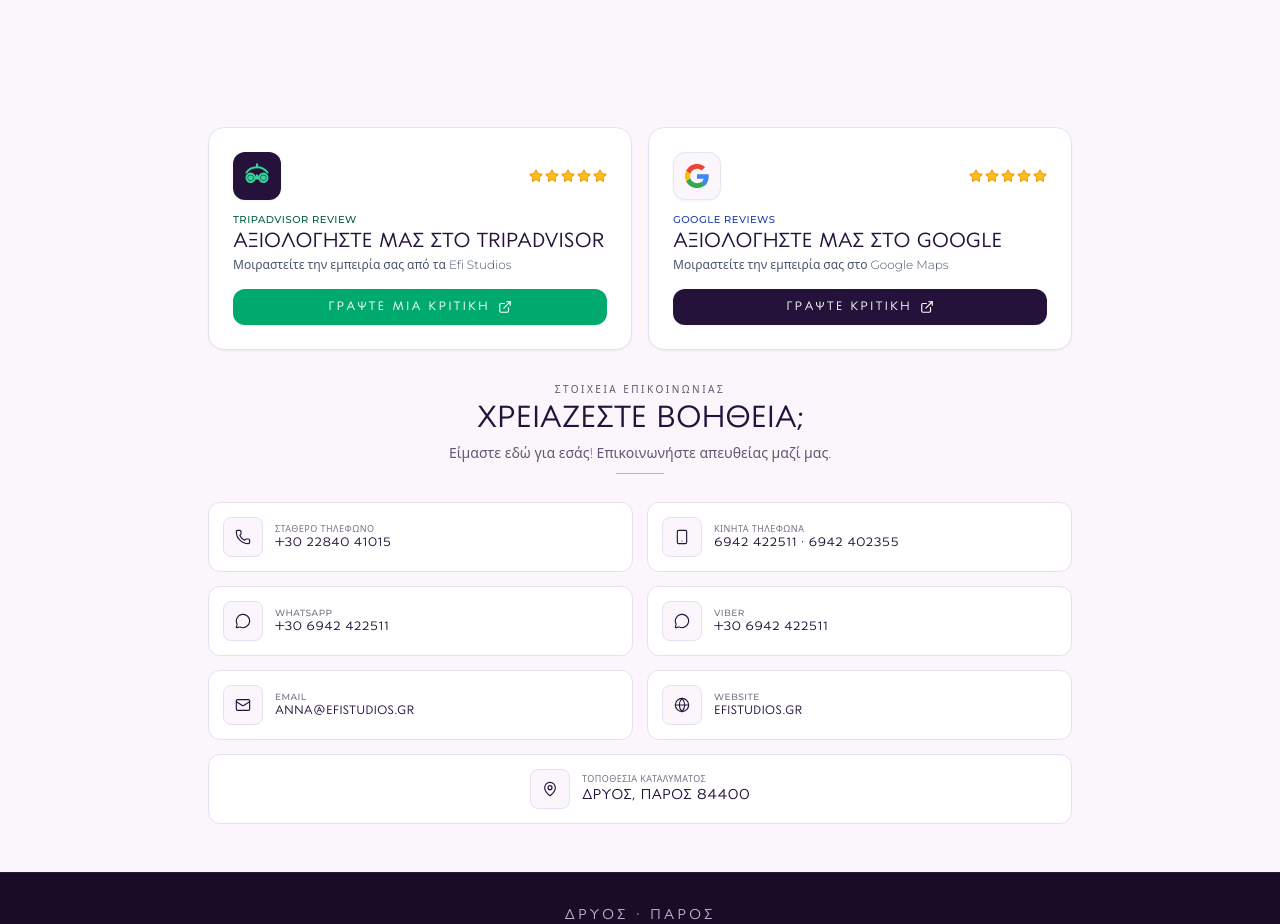
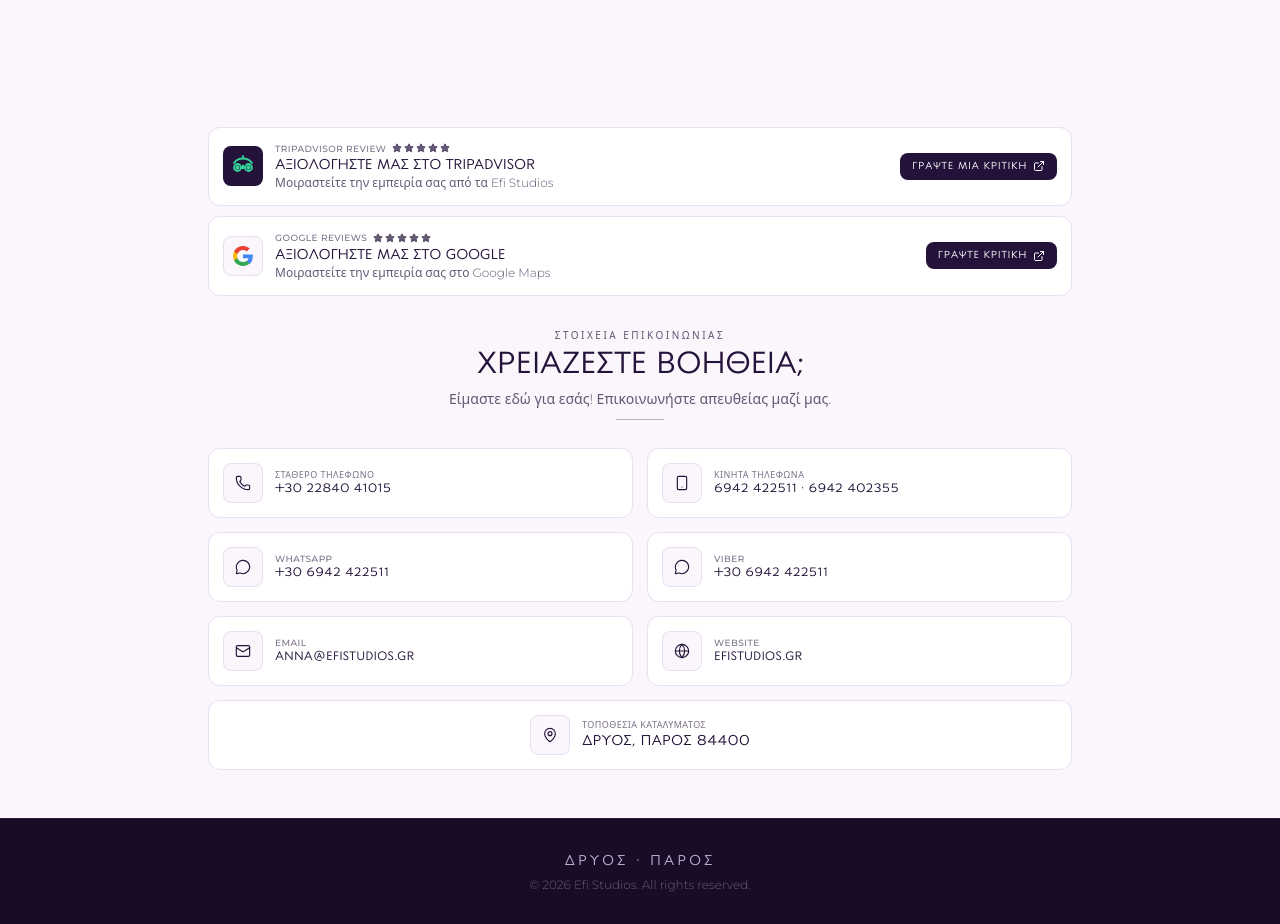
Before and after one commit to terracharta-cpu/efistudios, a React (Vite) app: page / in a window 1280 px wide. Shown: the part 940-1864 px from the top of the page. Built offline with nearby package versions, Linux system fonts and the light colour scheme; no server answers; the database is empty; a web font is replaced by a local one.

Commit message:
Compact horizontal TripAdvisor & Google review cards with original logos and uniform purple theme

```diff
--- a/src/components/AssistanceFooter.tsx
+++ b/src/components/AssistanceFooter.tsx
@@ -85,87 +85,81 @@ export const AssistanceFooter: React.FC<AssistanceFooterProps> = () => {
     <footer className="w-full mt-20 sm:mt-24">
       <div className="max-w-4xl mx-auto px-4 pb-12 space-y-8">
         {/* ============================================================== */}
-        {/* 3. TWO EQUAL-SIZED REVIEW CARDS: TRIPADVISOR & GOOGLE REVIEWS */}
+        {/* 3. COMPACT REVIEW CARDS: TRIPADVISOR & GOOGLE REVIEWS */}
         {/* ============================================================== */}
-        <div className="grid grid-cols-1 sm:grid-cols-2 gap-4">
+        <div className="grid grid-cols-1 gap-2.5">
           {/* Card A: TripAdvisor Review */}
-          <div className="relative overflow-hidden p-5 sm:p-6 rounded-2xl bg-white border border-[#e8dff0] shadow-sm hover:shadow-md transition-all group flex flex-col justify-between">
-            <div className="space-y-3">
-              <div className="flex items-center justify-between">
-                <div className="w-12 h-12 rounded-xl bg-[#24123a] text-emerald-400 flex items-center justify-center shrink-0 shadow-sm group-hover:scale-105 transition-transform">
-                  <TripAdvisorLogo className="w-7 h-7 text-emerald-400" />
+          <div className="flex items-center justify-between gap-3 p-3 sm:p-3.5 rounded-xl bg-white border border-[#e8dff0] shadow-xs hover:shadow-sm transition-all">
+            <div className="flex items-center gap-2.5 sm:gap-3 min-w-0 flex-1">
+              <div className="w-9 h-9 sm:w-10 sm:h-10 rounded-lg bg-[#24123a] text-emerald-400 flex items-center justify-center shrink-0">
+                <TripAdvisorLogo className="w-5 h-5 sm:w-6 sm:h-6 text-emerald-400" />
               </div>
-                <div className="flex items-center gap-0.5 text-amber-500">
+              <div className="min-w-0 flex-1">
+                <div className="flex items-center gap-1.5">
+                  <span className="text-[9px] font-sans font-medium tracking-wider uppercase text-[#24123a]/60">
+                    TRIPADVISOR REVIEW
+                  </span>
+                  <div className="flex items-center gap-0.5 text-[#24123a]/70">
                     {[...Array(5)].map((_, i) => (
-                    <Star key={i} className="w-3.5 h-3.5 fill-amber-400 text-amber-500" />
+                      <Star key={i} className="w-2.5 h-2.5 fill-[#24123a]/70 text-[#24123a]/70" />
                     ))}
                   </div>
                 </div>
-
-              <div>
-                <span className="text-[10px] font-sans font-medium tracking-wider uppercase text-emerald-800 block">
-                  TRIPADVISOR REVIEW
-                </span>
-                <h3 className="font-pathos font-bold text-lg sm:text-xl text-[#24123a] tracking-tight leading-snug">
+                <h3 className="font-pathos font-bold text-xs sm:text-sm text-[#24123a] tracking-tight leading-tight truncate">
                   {t.tripadvisorTitle}
                 </h3>
-                <p className="text-xs text-slate-600 font-sans font-light mt-0.5">
+                <p className="text-[10px] sm:text-xs text-[#24123a]/70 font-sans font-light leading-tight truncate">
                   {t.tripadvisorSub}
                 </p>
               </div>
             </div>
 
-            <div className="pt-4">
             <a
               href={tripadvisorUrl}
               target="_blank"
               rel="noopener noreferrer"
-                className="inline-flex items-center justify-center w-full gap-2 px-5 py-2.5 rounded-xl bg-[#00aa6c] hover:bg-[#008f5a] text-white text-xs font-pathos font-bold uppercase tracking-[0.16em] transition-all shadow-sm active:scale-95"
+              className="inline-flex items-center justify-center gap-1.5 px-3 py-1.5 rounded-lg bg-[#24123a] hover:bg-[#381c5a] text-white text-[10px] font-pathos font-bold uppercase tracking-wider transition-all shrink-0 active:scale-95"
             >
               <span>{t.tripadvisorAction}</span>
-                <ExternalLink className="w-3.5 h-3.5" />
+              <ExternalLink className="w-3 h-3" />
             </a>
           </div>
+
+          {/* Card B: Google Reviews */}
+          <div className="flex items-center justify-between gap-3 p-3 sm:p-3.5 rounded-xl bg-white border border-[#e8dff0] shadow-xs hover:shadow-sm transition-all">
+            <div className="flex items-center gap-2.5 sm:gap-3 min-w-0 flex-1">
+              <div className="w-9 h-9 sm:w-10 sm:h-10 rounded-lg bg-[#faf6fb] border border-[#e8dff0] flex items-center justify-center shrink-0">
+                <GoogleLogo className="w-5 h-5" />
               </div>
-
-          {/* Card B: Google Reviews (Equal-sized) */}
-          <div className="relative overflow-hidden p-5 sm:p-6 rounded-2xl bg-white border border-[#e8dff0] shadow-sm hover:shadow-md transition-all group flex flex-col justify-between">
-            <div className="space-y-3">
-              <div className="flex items-center justify-between">
-                <div className="w-12 h-12 rounded-xl bg-[#faf6fb] border border-slate-200 flex items-center justify-center shrink-0 shadow-sm group-hover:scale-105 transition-transform">
-                  <GoogleLogo className="w-6 h-6" />
-                </div>
-                <div className="flex items-center gap-0.5 text-amber-500">
+              <div className="min-w-0 flex-1">
+                <div className="flex items-center gap-1.5">
+                  <span className="text-[9px] font-sans font-medium tracking-wider uppercase text-[#24123a]/60">
+                    GOOGLE REVIEWS
+                  </span>
+                  <div className="flex items-center gap-0.5 text-[#24123a]/70">
                     {[...Array(5)].map((_, i) => (
-                    <Star key={i} className="w-3.5 h-3.5 fill-amber-400 text-amber-500" />
+                      <Star key={i} className="w-2.5 h-2.5 fill-[#24123a]/70 text-[#24123a]/70" />
                     ))}
                   </div>
                 </div>
-
-              <div>
-                <span className="text-[10px] font-sans font-medium tracking-wider uppercase text-blue-800 block">
-                  GOOGLE REVIEWS
-                </span>
-                <h3 className="font-pathos font-bold text-lg sm:text-xl text-[#24123a] tracking-tight leading-snug">
+                <h3 className="font-pathos font-bold text-xs sm:text-sm text-[#24123a] tracking-tight leading-tight truncate">
                   {t.googleReviewsTitle}
                 </h3>
-                <p className="text-xs text-slate-600 font-sans font-light mt-0.5">
+                <p className="text-[10px] sm:text-xs text-[#24123a]/70 font-sans font-light leading-tight truncate">
                   {t.googleReviewsSub}
                 </p>
               </div>
             </div>
 
-            <div className="pt-4">
             <a
               href={googleReviewsUrl}
               target="_blank"
               rel="noopener noreferrer"
-                className="inline-flex items-center justify-center w-full gap-2 px-5 py-2.5 rounded-xl bg-[#24123a] hover:bg-[#381c5a] text-white text-xs font-pathos font-bold uppercase tracking-[0.16em] transition-all shadow-sm active:scale-95"
+              className="inline-flex items-center justify-center gap-1.5 px-3 py-1.5 rounded-lg bg-[#24123a] hover:bg-[#381c5a] text-white text-[10px] font-pathos font-bold uppercase tracking-wider transition-all shrink-0 active:scale-95"
             >
               <span>{t.googleReviewsAction}</span>
-                <ExternalLink className="w-3.5 h-3.5" />
+              <ExternalLink className="w-3 h-3" />
             </a>
-            </div>
           </div>
         </div>
 
```
Lines whose indentation alone changed are shown as unchanged.
